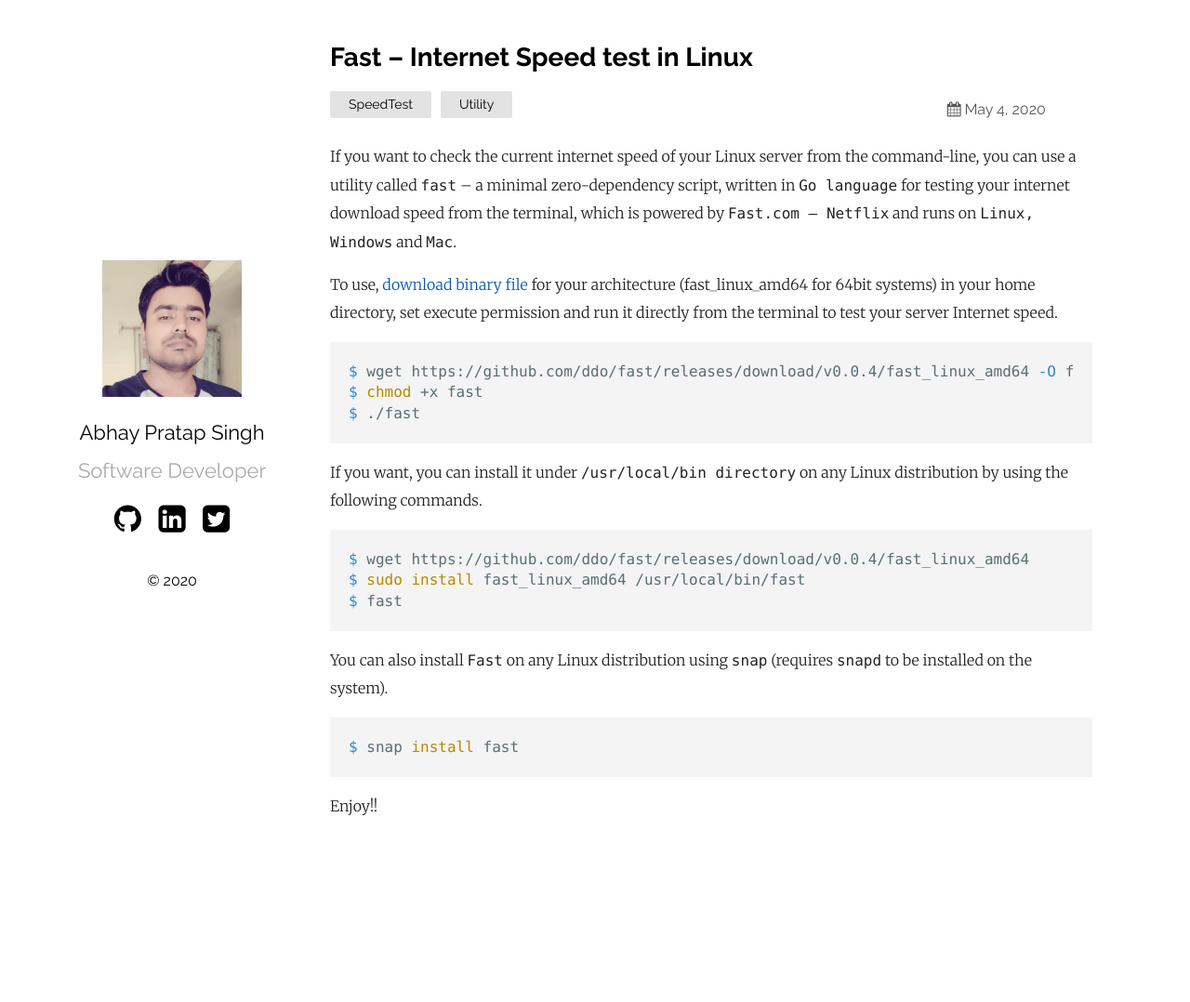
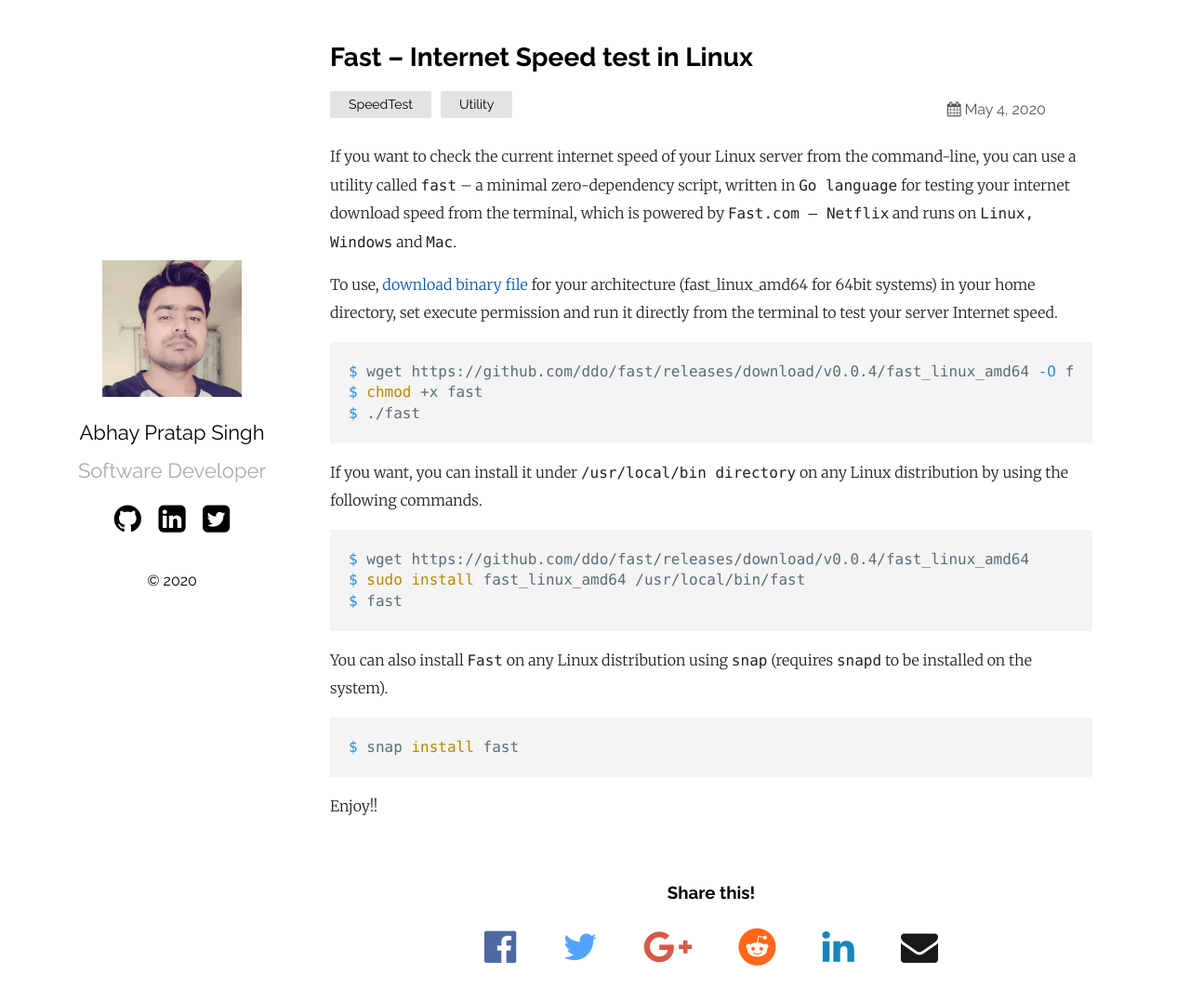
Before and after one commit to abhi15sep/devops-blog, a Jekyll site: the page built from _posts/2019-03-23-welcome-to-jekyll.markdown, in a window 1280 px wide and 1094 px high. Shown: the top 1078 px of the window at 93% size. Built offline with Jekyll 4.4.1, drawn with Linux system fonts in a browser that asks for light colours; nearby versions of some CDN libraries; comment, search, counter and statistics services are not loaded.

Commit message:
Added share

```diff
--- /dev/null
+++ b/_includes/share.html
@@ -0,0 +1,19 @@
+<link rel="stylesheet" href="https://maxcdn.bootstrapcdn.com/font-awesome/4.5.0/css/font-awesome.min.css">
+
+<h3 class="share-this">Share this!</h3>
+<div id="share-box">
+        <a href="https://www.facebook.com/sharer/sharer.php?u={{ site.url }}{{ page.url }}" onclick="window.open(this.href, 'mywin',
+'left=20,top=20,width=500,height=500,toolbar=1,resizable=0'); return false;" ><i class="fa fa-facebook-official fa share-button"></i></a>
+
+        <a href="https://twitter.com/intent/tweet?text={{ page.title }}&url={{ site.url }}{{ page.url }}" onclick="window.open(this.href, 'mywin',
+'left=20,top=20,width=500,height=500,toolbar=1,resizable=0'); return false;"><i class="fa fa-twitter fa share-button"></i></a>
+
+        <a href="https://plus.google.com/share?url={{ site.url }}{{ page.url }}" onclick="window.open(this.href, 'mywin',
+'left=20,top=20,width=500,height=500,toolbar=1,resizable=0'); return false;" ><i class="fa fa-google-plus fa share-button"></i></a>
+
+        <a href="http://www.reddit.com/submit?url={{ site.url }}{{ page.url }}" onclick="window.open(this.href, 'mywin',
+'left=20,top=20,width=900,height=500,toolbar=1,resizable=0'); return false;" ><i class="fa fa-reddit fa share-button"></i></a>
+       <a href="https://www.linkedin.com/shareArticle?mini=true&url={{ site.url }}{{ page.url }}&title={{ page.title }}&summary={{ page.description }}&source=webjeda" onclick="window.open(this.href, 'mywin',
+'left=20,top=20,width=500,height=500,toolbar=1,resizable=0'); return false;" ><i class="fa share-linkedin fa-linkedin fa share-button"></i></a>
+        <a href="mailto:?subject={{ page.title }}&amp;body=Check out this site {{ site.url }}{{ page.url }}"><i class="fa fa-envelope fa share-button"></i></a>
+</div>
--- a/_layouts/post.html
+++ b/_layouts/post.html
@@ -17,6 +17,7 @@ layout: default
   <div class="post">
     {{ content }}
   </div>
+  {% include  share.html %}
   {%- if site.plainwhite.disqus_shortname -%}
   <div id="disqus_thread" style="margin-top:25px"></div>
   <script>
--- a/_sass/_syntax.scss
+++ b/_sass/_syntax.scss
@@ -12,3 +12,47 @@ pre.highlight, code {
 	line-height: 1.4em;
 	tab-size: 4;
 }
+
+.share-button {
+    margin: 0px;
+    padding: 10px 20px 10px 20px;
+    opacity: 0.9;
+}
+
+.share-button:hover {
+    opacity: 1;
+}
+
+.share-this {
+    text-align: center;
+    padding-top: 50px;
+}
+
+#share-box {
+    text-align: center;
+    font-size: 40px;
+    margin-bottom: 30px;
+}
+
+.fa-facebook-official {
+    color: #3b5998;
+    font-size: 40px;
+}
+.fa-google-plus {
+    color: #d34836;
+}
+
+/* used share-linkedin here as fa-linkedin class is also used for sidebar. If fa-linkedin is used here, it colors even the sidebar */
+.share-linkedin {
+    color: #0077b5;
+}
+.fa-envelop {
+    color: #444444;
+}
+.fa-reddit {
+    color: #ff5700;
+}
+
+.fa-twitter {
+    color: #4099FF;
+}
```
